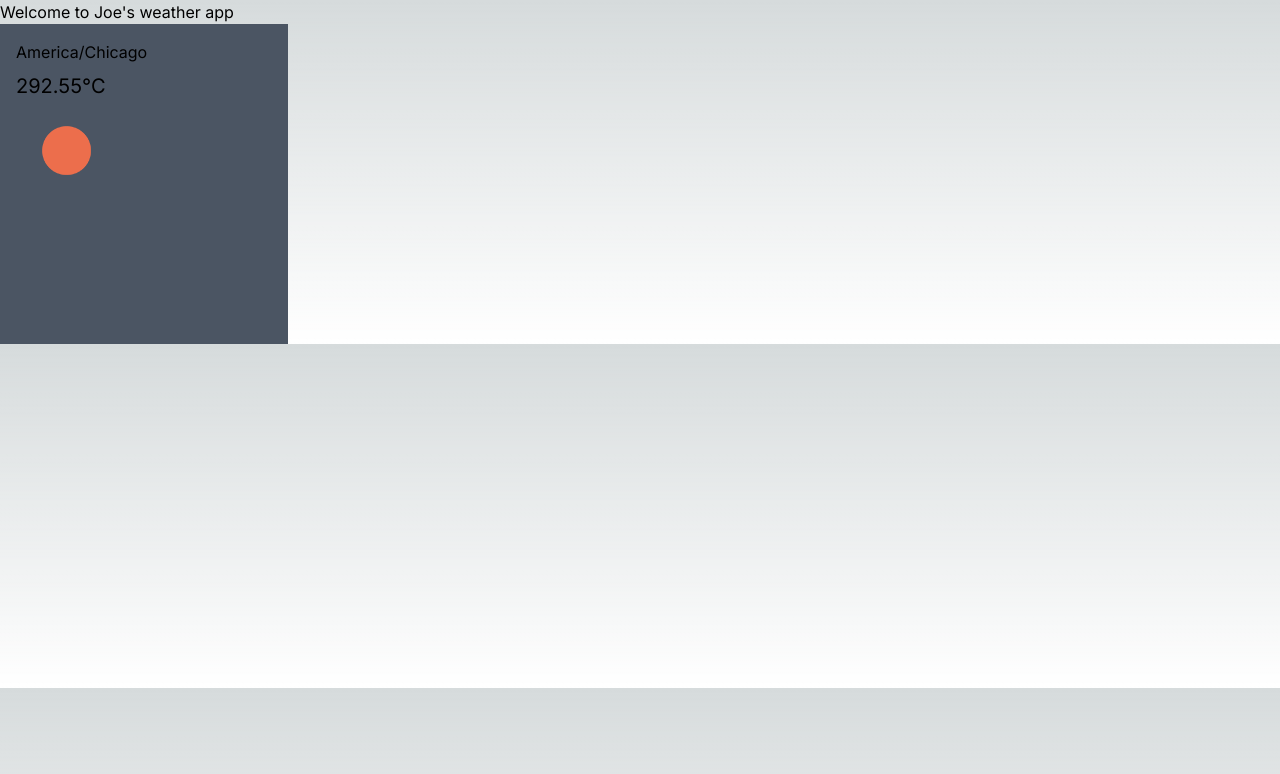
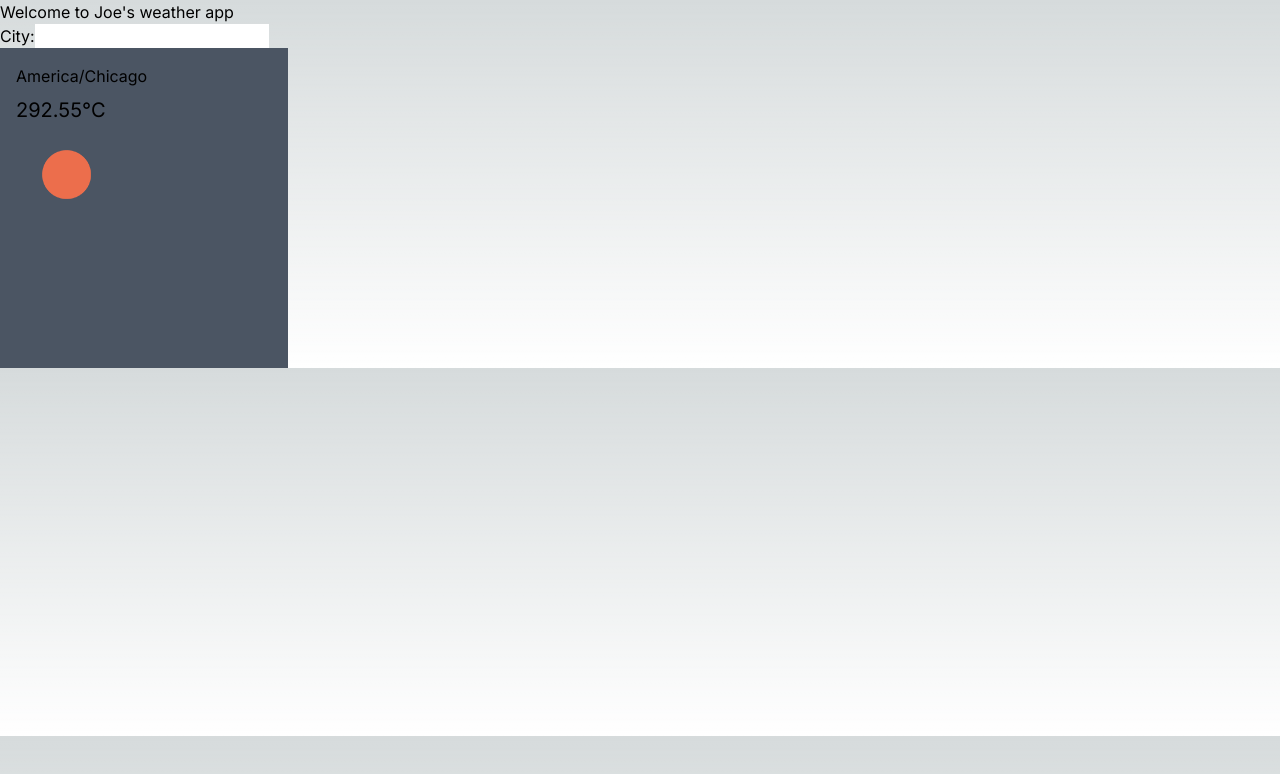
Before and after one commit to Joe-Fuller/weather-app, a Next.js app: page / in a window 1280 px wide. Shown: the top 774 px of the page. Built offline with nearby package versions, Linux system fonts and the light colour scheme.

Commit message:
create CitySelector component

```diff
--- a/app/page.js
+++ b/app/page.js
@@ -1,3 +1,4 @@
+import CitySelector from "@/components/citySelector";
 import WeatherCard from "@/components/weatherCard";
 
 async function getWeather() {
@@ -46,6 +47,7 @@ export default function Home() {
   return (
     <main>
       <h1>Welcome to Joe's weather app</h1>
+      <CitySelector></CitySelector>
       <WeatherCard weatherData={weatherData}></WeatherCard>
     </main>
   );
--- /dev/null
+++ b/components/citySelector.js
@@ -0,0 +1,8 @@
+export default function CitySelector() {
+  return (
+    <form>
+      <label for="city">City:</label>
+      <input type="text" id="city" name="city"></input>
+    </form>
+  );
+}
```
